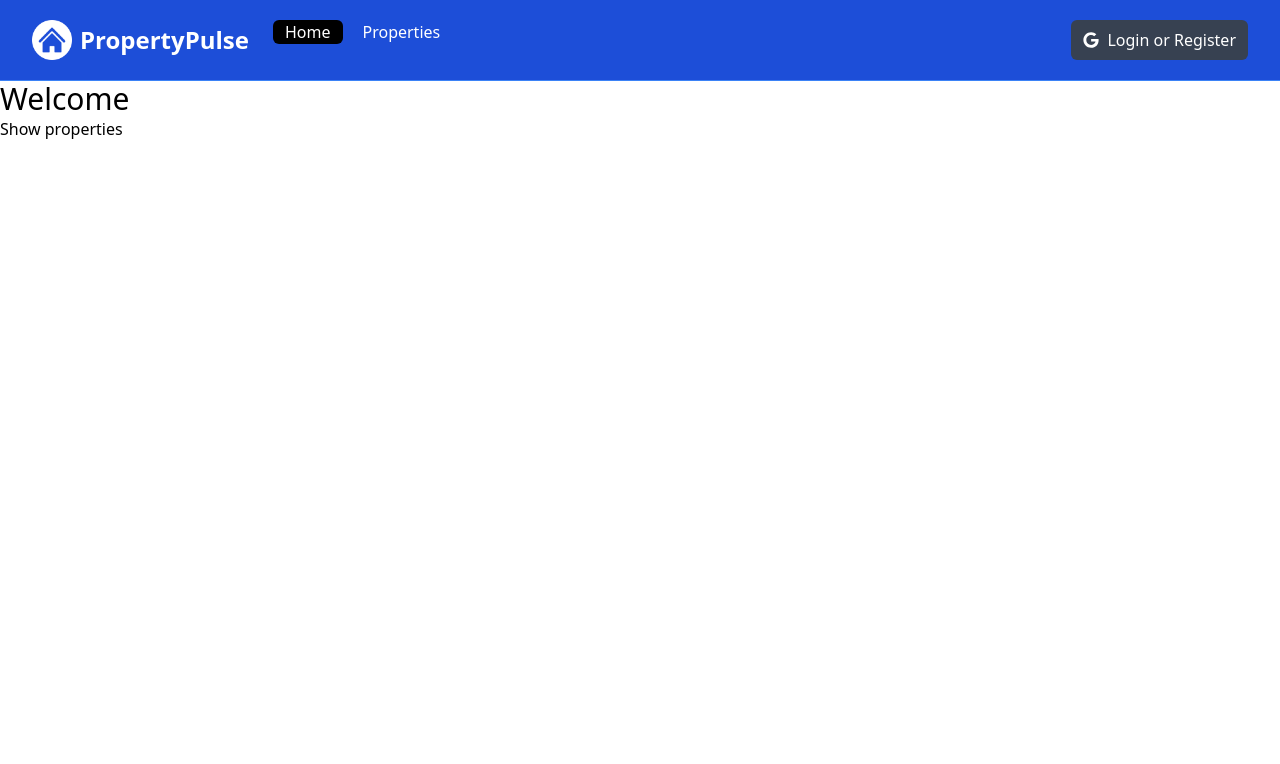
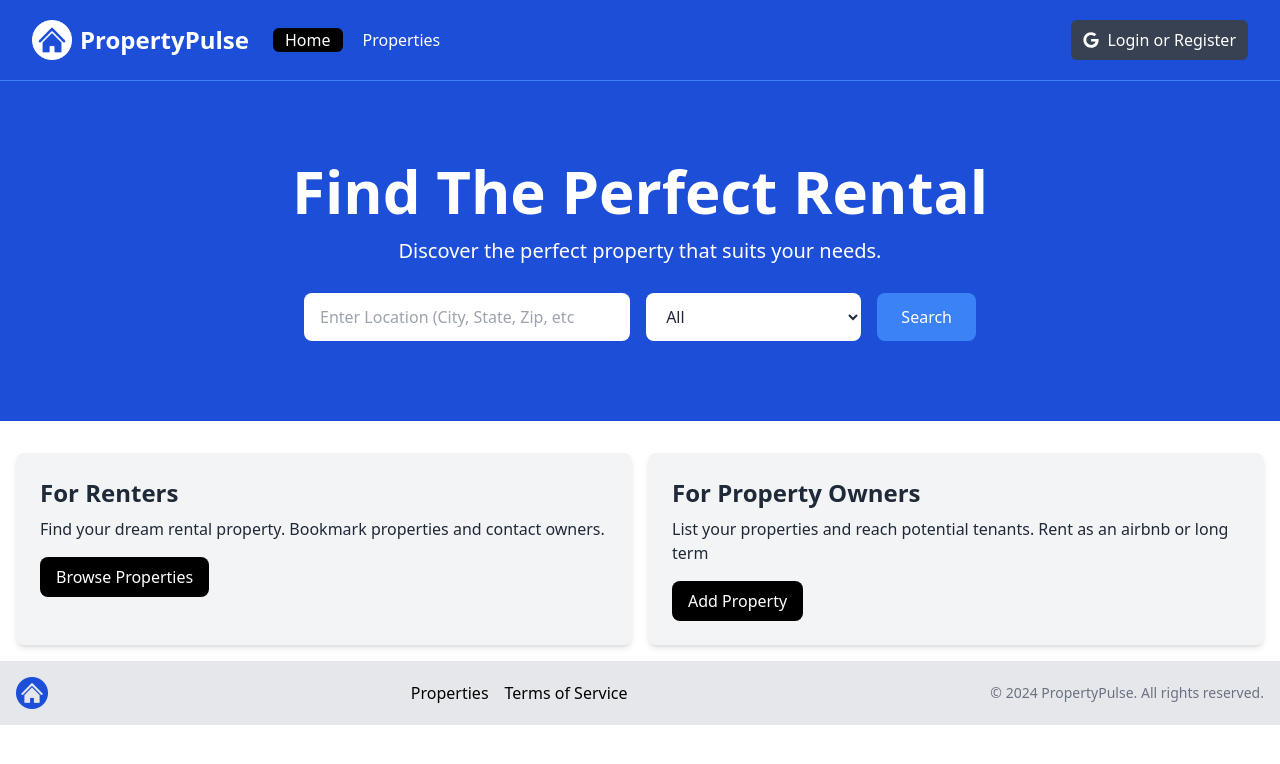
Before and after one commit to polancop3/Property-Pulse, a Next.js app: page / in a window 1280 px wide. Shown: the top 764 px of the page. Built offline with nearby package versions, Linux system fonts and the light colour scheme.

Commit message:
Info boxes, Footer and Hero components created

```diff
--- a/app/layout.jsx
+++ b/app/layout.jsx
@@ -1,5 +1,6 @@
 import React from "react";
 import Navbar from "@/components/Navbar";
+import Footer from "@/components/Footer";
 import '@/assets/styles/global.css'
 export const metadata = {
   title: 'Property Pulse | Find the Perfect Rental',
@@ -13,6 +14,8 @@
       <body>
         <Navbar/>
       <main>{children}</main>
+      <Footer />
+
       </body>
     </html>
   );
--- a/app/page.jsx
+++ b/app/page.jsx
@@ -1,11 +1,14 @@
 import React from 'react'
 import Link from 'next/link'
+import Hero from '@/components/Hero'
+import InfoBoxes from '@/components/InfoBoxes'
 
 const HomePage = () => {
   return (
-    <div><h1 className="text-3xl">Welcome</h1>
-    <Link href="/properties">Show properties</Link>
-    </div>
+    <>
+      <Hero />
+      <InfoBoxes />
+    </>
   )
 }
 
--- /dev/null
+++ b/components/Footer.jsx
@@ -0,0 +1,34 @@
+import React from 'react'
+import Image from 'next/image'
+import Link from 'next/link'
+import logo from '@/assets/images/logo.png'
+
+const Footer = () => {
+    const currentYear = new Date().getFullYear();
+  return (
+    <footer className="bg-gray-200 py-4 mt-auto">
+    <div
+      className="container mx-auto flex flex-col md:flex-row items-center justify-between px-4"
+    >
+      <div className="mb-4 md:mb-0">
+        <Image src={logo} alt="Logo" className="h-8 w-auto" />
+      </div>
+      <div
+        className="flex flex-wrap justify-center md:justify-start mb-4 md:mb-0"
+      >
+        <ul className="flex space-x-4">
+          <li><Link href="/properties">Properties</Link></li>
+          <li><Link href="/terms">Terms of Service</Link></li>
+        </ul>
+      </div>
+      <div>
+        <p className="text-sm text-gray-500 mt-2 md:mt-0">
+          &copy; {currentYear} PropertyPulse. All rights reserved.
+        </p>
+      </div>
+    </div>
+  </footer>
+  )
+}
+
+export default Footer
--- /dev/null
+++ b/components/Hero.jsx
@@ -0,0 +1,60 @@
+import React from 'react'
+
+const Hero = () => {
+  return (
+    <section className="bg-blue-700 py-20 mb-4">
+    <div
+      className="max-w-7xl mx-auto px-4 sm:px-6 lg:px-8 flex flex-col items-center"
+    >
+      <div className="text-center">
+        <h1
+          className="text-4xl font-extrabold text-white sm:text-5xl md:text-6xl"
+        >
+          Find The Perfect Rental
+        </h1>
+        <p className="my-4 text-xl text-white">
+          Discover the perfect property that suits your needs.
+        </p>
+      </div>
+      <form
+        className="mt-3 mx-auto max-w-2xl w-full flex flex-col md:flex-row items-center"
+      >
+        <div className="w-full md:w-3/5 md:pr-2 mb-4 md:mb-0">
+          <label htmlFor="location" className="sr-only">Location</label>
+          <input
+            type="text"
+            id="location"
+            placeholder="Enter Location (City, State, Zip, etc"
+            className="w-full px-4 py-3 rounded-lg bg-white text-gray-800 focus:outline-none focus:ring focus:ring-blue-500"
+          />
+        </div>
+        <div className="w-full md:w-2/5 md:pl-2">
+          <label htmlFor="property-type" className="sr-only">Property Type</label>
+          <select
+            id="property-type"
+            className="w-full px-4 py-3 rounded-lg bg-white text-gray-800 focus:outline-none focus:ring focus:ring-blue-500"
+          >
+            <option value="All">All</option>
+            <option value="Apartment">Apartment</option>
+            <option value="Studio">Studio</option>
+            <option value="Condo">Condo</option>
+            <option value="House">House</option>
+            <option value="Cabin Or Cottage">Cabin or Cottage</option>
+            <option value="Loft">Loft</option>
+            <option value="Room">Room</option>
+            <option value="Other">Other</option>
+          </select>
+        </div>
+        <button
+          type="submit"
+          className="md:ml-4 mt-4 md:mt-0 w-full md:w-auto px-6 py-3 rounded-lg bg-blue-500 text-white hover:bg-blue-600 focus:outline-none focus:ring focus:ring-blue-500"
+        >
+          Search
+        </button>
+      </form>
+    </div>
+  </section>
+  )
+}
+
+export default Hero
--- /dev/null
+++ b/components/InfoBox.jsx
@@ -0,0 +1,25 @@
+import React from 'react'
+
+const InfoBox = ({
+    heading,
+    backgroundColor = 'bg-gray-100',
+    textColor = 'text-gray-800',
+    buttonInfo,
+    children }) => {
+  return (
+    <div className={`${backgroundColor} p-6 rounded-lg shadow-md`}>
+    <h2 className={`${textColor} text-2xl font-bold`}>{heading}</h2>
+    <p className={`${textColor} mt-2 mb-4`}>
+      { children }
+    </p>
+    <a
+      href={buttonInfo.link}
+      className={`inline-block ${buttonInfo.backgroundColor} text-white rounded-lg px-4 py-2 hover:opacity-80`}
+    >
+      {buttonInfo.text}
+    </a>
+  </div>
+  )
+}
+
+export default InfoBox
--- /dev/null
+++ b/components/InfoBoxes.jsx
@@ -0,0 +1,39 @@
+import React from 'react'
+import InfoBox from './InfoBox'
+
+const InfoBoxes = () => {
+  return (
+    <section>
+      <div className="container-xl lg:container m-auto">
+        <div className="grid grid-cols-1 md:grid-cols-2 gap-4 p-4 rounded-lg">
+         <InfoBox
+         heading='For Renters'
+         backgroundColor='bg-gray-100'
+         buttonInfo={{
+            text: 'Browse Properties',
+            link: '/properties',
+            backgroundColor: 'bg-black'
+        }}>
+            Find your dream rental property. Bookmark properties and contact
+            owners.
+        </InfoBox>
+
+         <InfoBox
+         heading='For Property Owners'
+         backgroundColor='bg-gray-100'
+         buttonInfo={{
+            text: " Add Property",
+            link: '/properties/add',
+            backgroundColor: 'bg-black'
+        }}
+
+         >
+         List your properties and reach potential tenants. Rent as an airbnb or long term
+         </InfoBox>
+        </div>
+      </div>
+    </section>
+  )
+}
+
+export default InfoBoxes
--- a/components/Navbar.jsx
+++ b/components/Navbar.jsx
@@ -65,7 +65,7 @@
             >
           </Link>
           {/* <!-- Desktop Menu Hidden below md screens --> */}
-          <div className="hidden md:ml-6 md:block">
+          <div className="hidden md:ml-6 md:block" style={{alignContent: "center"}}>
             <div className="flex space-x-2">
               <Link
                 href="/"
```
